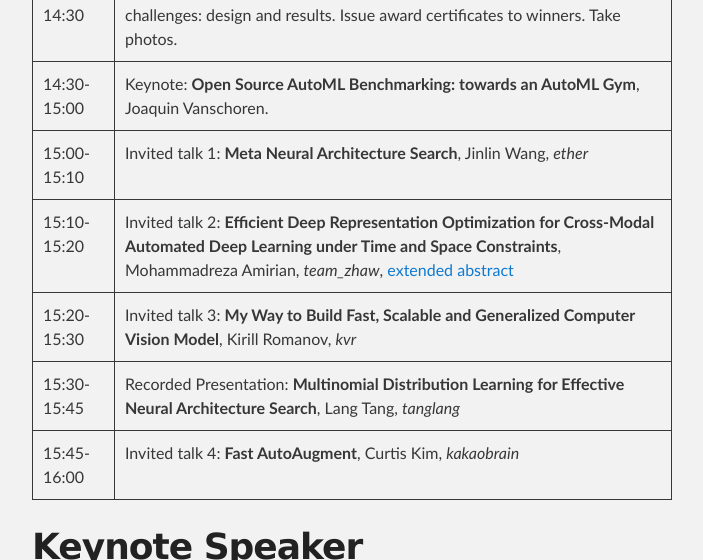
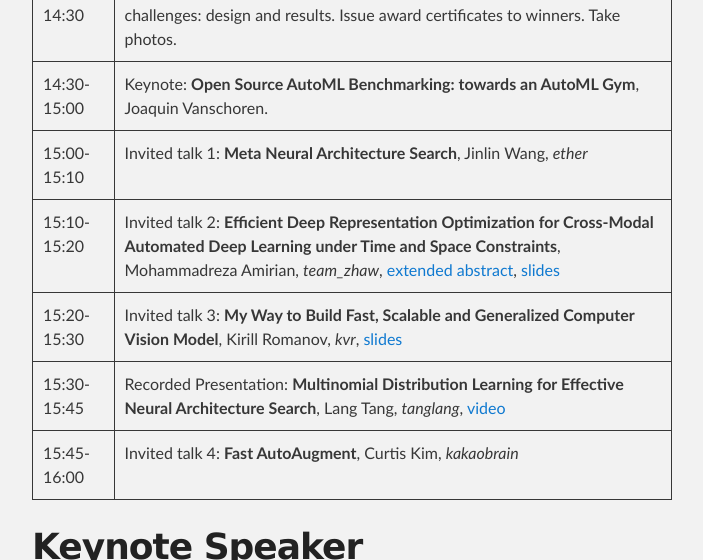
Before and after one commit to zhengying-liu/autocv2-at-ecml2019, a Jekyll site: the page built from index.md, in a window 1280 px wide and 900 px high, scrolled down 1920 px, cut to the strip 0-560 px from the top of the window. Shown: the whole strip, without its empty margins (288-991 px from the left). Built offline with Jekyll 4.4.1, drawn with Linux system fonts in a browser that asks for light colours.

Commit message:
Add links to slides and video

```diff
--- a/index.md
+++ b/index.md
@@ -58,9 +58,9 @@ Z6, Am Hubland, 97074 Würzburg
 | 14:00-14:30      | Welcome and general presentation of the AutoCV2 challenge and AutoDL challenges: design and results. Issue award certificates to winners. Take photos. |
 | 14:30-15:00      | Keynote: **Open Source AutoML Benchmarking: towards an AutoML Gym**, Joaquin Vanschoren. |
 | 15:00-15:10      | Invited talk 1: **Meta Neural Architecture Search**, Jinlin Wang, _ether_   |
-| 15:10-15:20      | Invited talk 2: **Efficient Deep Representation Optimization for Cross-Modal Automated Deep Learning under Time and Space Constraints**, Mohammadreza Amirian, _team_zhaw_, [extended abstract](https://drive.google.com/file/d/1OaZa-8AQefaY00wLrkp5pkhmdoyER7bY/view?usp=sharing)  |
-| 15:20-15:30      | Invited talk 3: **My Way to Build Fast, Scalable and Generalized Computer Vision Model**, Kirill Romanov, _kvr_  |
-| 15:30-15:45      | Recorded Presentation: **Multinomial Distribution Learning for Effective Neural Architecture Search**, Lang Tang, _tanglang_ |
+| 15:10-15:20      | Invited talk 2: **Efficient Deep Representation Optimization for Cross-Modal Automated Deep Learning under Time and Space Constraints**, Mohammadreza Amirian, _team_zhaw_, [extended abstract](https://drive.google.com/file/d/1OaZa-8AQefaY00wLrkp5pkhmdoyER7bY/view?usp=sharing), [slides](https://drive.google.com/file/d/1bHvej3C9WRvn3G6Rftfi9DsrJfGwBXMm/view?usp=sharing)  |
+| 15:20-15:30      | Invited talk 3: **My Way to Build Fast, Scalable and Generalized Computer Vision Model**, Kirill Romanov, _kvr_, [slides](https://drive.google.com/file/d/1bHvej3C9WRvn3G6Rftfi9DsrJfGwBXMm/view?usp=sharing)  |
+| 15:30-15:45      | Recorded Presentation: **Multinomial Distribution Learning for Effective Neural Architecture Search**, Lang Tang, _tanglang_, [video](https://drive.google.com/file/d/1YJn60cGaJVs0hbpIurA_3BWm-bpmMl6O/view?usp=sharing) |
 | 15:45-16:00      | Invited talk 4: **Fast AutoAugment**, Curtis Kim, _kakaobrain_  |
 
 # Keynote Speaker
```
